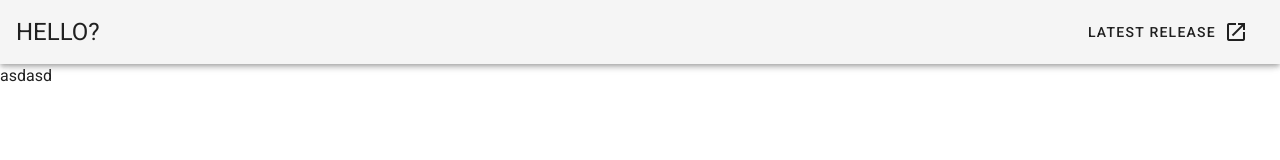
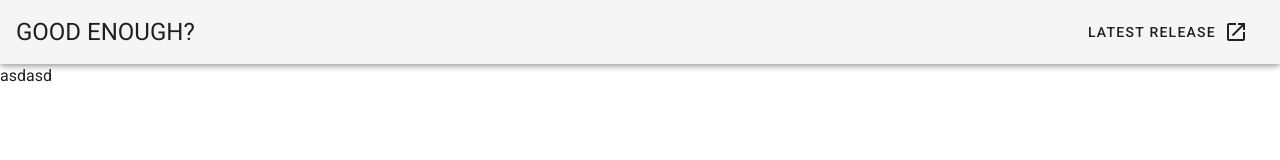
Before and after one commit to Choidaeboem/my-vue, a Vue app: page / in a window 1280 px wide. Shown: the top 160 px of the page. Built offline with nearby package versions, Linux system fonts and the light colour scheme.

Commit message:
Good enough

```diff
--- a/src/App.vue
+++ b/src/App.vue
@@ -2,7 +2,7 @@
   <v-app>
     <v-app-bar app>
       <v-toolbar-title class="headline text-uppercase">
-        <span>Hello?</span>
+        <span>Good enough?</span>
       </v-toolbar-title>
       <v-spacer></v-spacer>
       <v-btn
```
